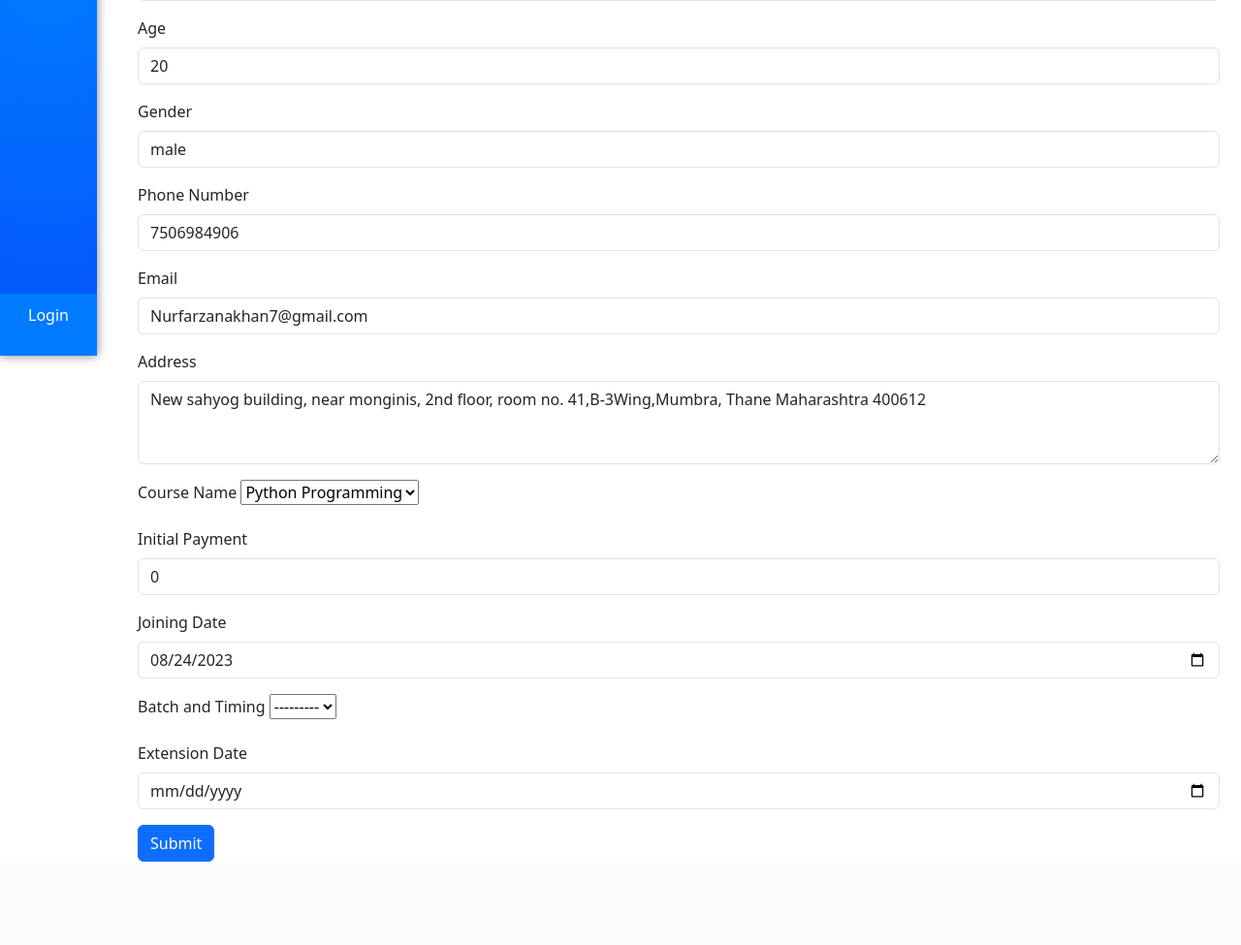
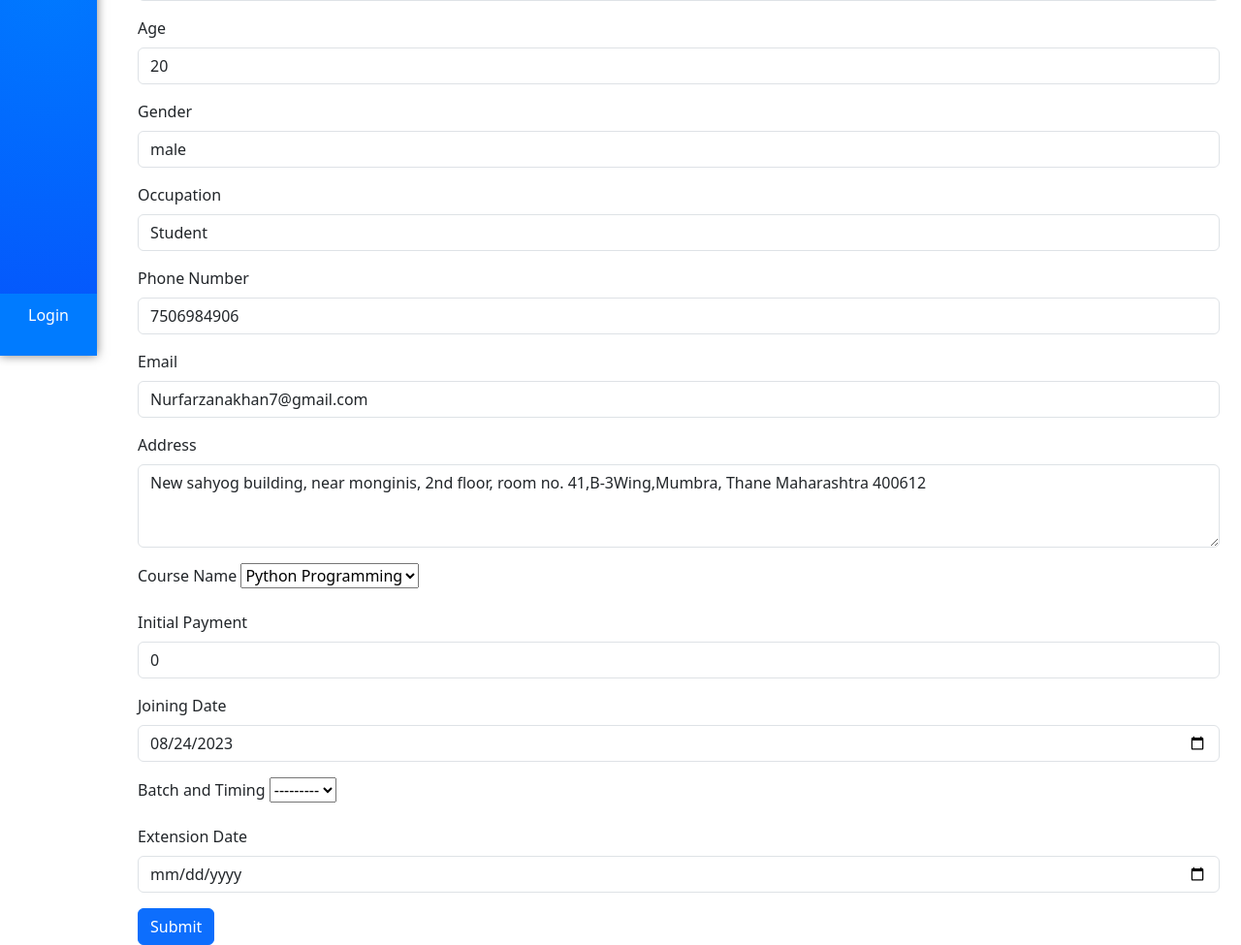
Before and after one commit to faizkhan77/Kutchi-ITI, a Django app: page /editstudent/1/ in a window 1280 px wide. Shown: the part 433-1408 px from the top of the page at 97% size. Before the commit the page ends 1322 px from the top, so only its background shows below. Run offline with Django 4.2, Linux system fonts and the light colour scheme; data comes from the database, SQL or seed files in the repository; data that the repository does not hold is empty; parts of the project's set-up code (start-up, migrations or seed data) failed here and were passed over.

Commit message:
Added new field Occupation

```diff
--- a/kutchiProject/myapp/models.py
+++ b/kutchiProject/myapp/models.py
@@ -38,6 +38,7 @@ class studentsModel(models.Model):
     rollno = models.IntegerField(default=0)
     age = models.IntegerField()
     gender = models.CharField(max_length=20)
+    occupation = models.CharField(max_length=200, default="Student")
     phoneno = models.BigIntegerField()
     emailid = models.EmailField()
     address = models.TextField(null=True, blank=True)
--- a/kutchiProject/myapp/templates/myapp/studentRegister.html
+++ b/kutchiProject/myapp/templates/myapp/studentRegister.html
@@ -53,6 +53,10 @@
                 <input type="text" class="form-control" id="gender" name="gender" value="{{ form.instance.gender }}">
             </div>
             <div class="mb-3">
+                <label for="occupation" class="form-label">Occupation</label>
+                <input type="text" class="form-control" id="occupation" name="occupation" value="{{ form.instance.occupation }}">
+            </div>
+            <div class="mb-3">
                 <label for="phoneno" class="form-label">Phone Number</label>
                 <input type="tel" class="form-control" id="phoneno" name="phoneno" value="{{ form.instance.phoneno }}">
             </div>
--- a/kutchiProject/myapp/templates/myapp/student_details.html
+++ b/kutchiProject/myapp/templates/myapp/student_details.html
@@ -244,7 +244,7 @@
 
                 <p><strong>Age:</strong>  {{ students.age }}</p>
                 <p><strong>Gender:</strong> {{ students.gender }}</p>
-                <p><strong>Occupation:</strong> Student</p>
+                <p><strong>Occupation:</strong> {{students.occupation}}</p>
                 <p><strong>Phone:</strong> {{ students.phoneno }}</p>
                 <p><strong>Email:</strong> {{ students.emailid }}</p>
             </div>
```
Also changed, not shown: kutchiProject/myapp/migrations/0034_studentsmodel_occupation.py (added).
